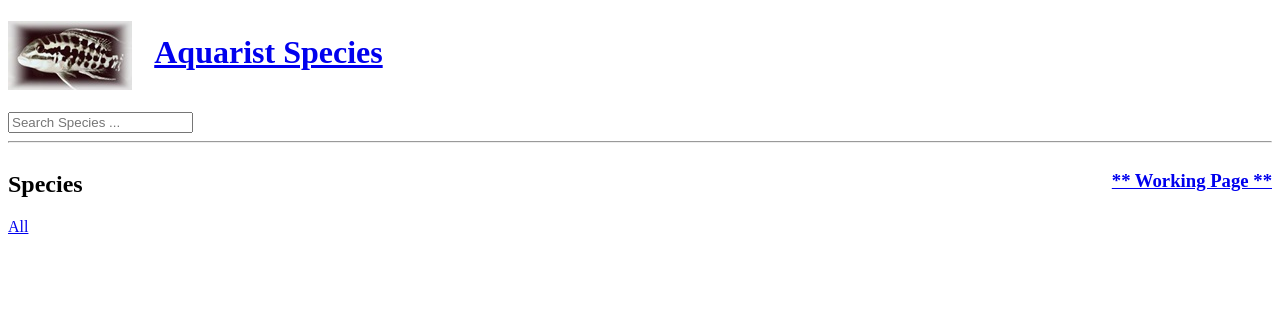
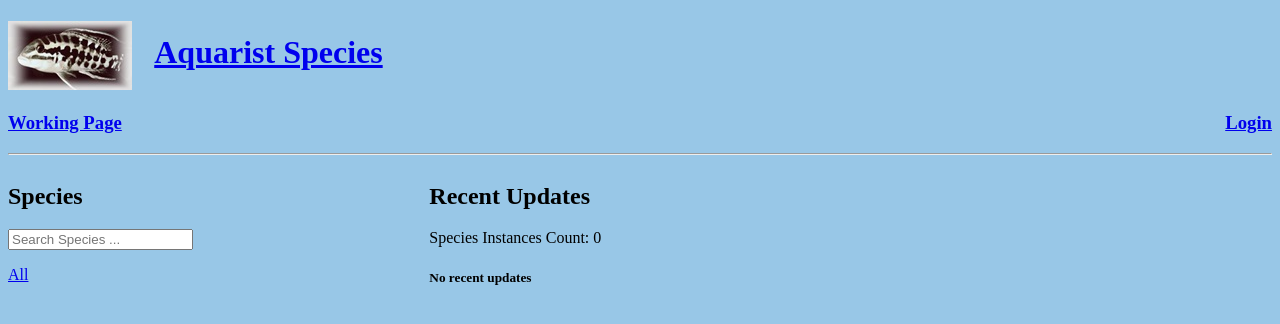
Before and after one commit to CraigS2/SpeciesNet, a Django app: page / in a window 1280 px wide. Shown: the top 324 px of the page. Run offline with Django 5.2, Linux system fonts and the light colour scheme; data that the repository does not hold is empty.

Commit message:
Add Recent Updates to Home Page
Misc view and HTML cleanup. Used remaining white space on Home Page to show last 16 SpeciesInstance updates.

```diff
--- a/speciesnet/species/forms.py
+++ b/speciesnet/species/forms.py
@@ -10,3 +10,4 @@ class SpeciesInstanceForm (ModelForm):
     class Meta:
         model = SpeciesInstance
         fields = '__all__'
+        exclude = ['user', 'species']
--- a/speciesnet/species/templates/species/aquarist.html
+++ b/speciesnet/species/templates/species/aquarist.html
@@ -8,12 +8,12 @@
 <p><large><B>Home State: </B>TODO</large></p>
 <hr>
 
-<h2>Aquarist keeps the following species:</h2>
+<h2>Keeps the following species:</h2>
 {% if speciesKept.all.count > 0  %}
 <div>
     {% for speciesInstance in speciesKept %}
     <div>
-        <h3><a href="{% url 'speciesInstance' speciesInstance.id %}">{{speciesInstance.name}}</a></h3>
+        <h5><a href="{% url 'speciesInstance' speciesInstance.id %}">{{speciesInstance.name}}</a></h5>
     </div>
     {% endfor %}
 </div>
--- a/speciesnet/species/templates/species/createSpecies.html
+++ b/speciesnet/species/templates/species/createSpecies.html
@@ -2,7 +2,7 @@
 
 {% block content %}
 
-<h1>Fish Species: CREATE/EDIT</h1>
+<h1>Add/Edit Fish Species:</h1>
 
     <div>
         <form method="POST" action="">
--- a/speciesnet/species/templates/species/createSpeciesInstance.html
+++ b/speciesnet/species/templates/species/createSpeciesInstance.html
@@ -2,7 +2,7 @@
 
 {% block content %}
 
-<h1>Fish Species Instance: CREATE/EDIT</h1>
+<h1>Add/Edit Fish Species Instance</h1>
 
     <div>
         <form method="POST" action="">
--- a/speciesnet/species/templates/species/home.html
+++ b/speciesnet/species/templates/species/home.html
@@ -1,18 +1,14 @@
 {% extends 'main.html' %}
-<!-- context = {'speciesSet': speciesSet, 'speciesInstances': speciesInstances, 'speciesKeepers': speciesKeepers} -->
+
 {% block content %}
 
-<!-- Temporary CSS code embedded here for now ... to be removed -->
-<style>
-    .home-container
-    {
-        display: grid;
-        grid-template-columns: 1fr 2fr
-    }
-</style>
 <div class="home-container">
     <div class="sidebar-container">
         <h2>Species</h2>
+        <form method="GET" action="{% url 'home' %}">
+            <input type="text" name="q" placeholder="Search Species ..."/>
+        </form>
+        <p>
         <div>
             <a href="{% url 'home' %}">All</a>
         </div>
@@ -26,8 +22,24 @@
             </div>
         {% endfor %}
     </div>
-    <div>
-        <h3 align="right"><a href="{% url 'working' %}">** Working Page **</a></h3>
+    <div class="activity-container">
+        <h2>Recent Updates</h2>
+        <p>Species Instances Count: {{speciesInstances.count}}</p>
+        {% if speciesInstances.count > 0  %}
+        <div>
+            {% for speciesInstance in speciesInstances %}
+            <div>
+                <p>
+                <a href="{% url 'speciesInstance' speciesInstance.id %}">{{speciesInstance.name}}</a>
+                 ({{speciesInstance.lastUpdated | timesince}}) by
+                <a href="{% url 'aquarist' speciesInstance.user.id %}">{{speciesInstance.user.username}}</a>
+                </p>
+            </div>
+            {% endfor %}
+        </div>
+        {% else %}
+            <h5>No recent updates</h5>
+        {% endif %}
     </div>
 </div>
 
--- a/speciesnet/species/templates/species/species.html
+++ b/speciesnet/species/templates/species/species.html
@@ -10,7 +10,8 @@
 <p><b>Distribution:</b> {{species.local_distribution}}</p>
 
 <h3><a href="{% url 'updateSpecies' species.id %}">Edit Species Profile</a></h3>
-<p>----------------------------------</p>
+<p>&nbsp;</p>
+<hr>
 
 <h2>Aquarists keeping this Species</h2>
 {% if species.species_instances.all.count > 0  %}
@@ -26,5 +27,5 @@
     <h5>None</h5>
 {% endif %}
 
-<h3><a href="{% url 'createSpeciesInstance' species.id %}">Create New Kept Species Instance</a> <i>(I keep this species!)</i></h3>
+<h3><a href="{% url 'createSpeciesInstance' species.id %}">Add Species Instance</a> <i>(I keep this fish!)</i></h3>
 {% endblock content %}
--- a/speciesnet/species/urls.py
+++ b/speciesnet/species/urls.py
@@ -2,6 +2,9 @@ from django.urls import path
 from . import views
 
 urlpatterns = [
+    path('login/', views.loginUser, name="login"),
+    path('logout/', views.logoutUser, name="logout"),
+    path('register/', views.registerUser, name="register"),
     path('', views.home, name="home"),
     path('aquarist/<str:pk>/', views.aquarist, name="aquarist"),
     path('species/<str:pk>/', views.species, name="species"),
--- a/speciesnet/species/views.py
+++ b/speciesnet/species/views.py
@@ -1,26 +1,70 @@
 from django.shortcuts import render, redirect
+from django.contrib import messages
 from django.contrib.auth.models import User
+from django.contrib.auth.decorators import login_required
 from django.db.models import Count
 from django.db.models import Q
+from django.contrib.auth.models import User
+from django.contrib.auth import authenticate, login, logout
+from django.contrib.auth.forms import UserCreationForm
 from .models import Species, SpeciesInstance
 from .forms import SpeciesForm, SpeciesInstanceForm
 
-# Create your views here.
+def loginUser(request):
+    page = 'login'
+    if request.user.is_authenticated:
+        return redirect('home')
+
+    if (request.method == 'POST'):
+        username = request.POST.get('username').lower()
+        password = request.POST.get('password')
+        try:
+            user = User.objects.get(username=username)
+        except:
+            messages.error(request, 'Login failed - user not found')
+
+        user = authenticate(request, username=username, password=password)
+        if user is not None:
+            login(request, user)
+            return redirect('home')
+        else:
+            messages.error(request, 'Username or Password does not exist')
+
+    context = {'page': page}
+    return render (request, 'species/login_register.html', context)
+
+def logoutUser(request):
+    logout(request)
+    return redirect('home')
+
+def registerUser(request):
+    form = UserCreationForm()
+
+    if request.method == 'POST':
+        form = UserCreationForm(request.POST)
+        if form.is_valid():
+            user = form.save(commit=False)          #allows access to user prior to DB commit
+            #user.username = user.username.lower()   # force all lower case
+            user.save()                             # commit user to DB
+            login (request, user)                   # courtesy - log user in then send to home page
+            return redirect('home')
+        else:
+            messages.error(request, 'An error occurred during registration')
+
+    context = {'form': form}
+    return render (request, 'species/login_register.html', context)
 
 def home(request):
-    speciesKeepers = User.objects.all()
     speciesSet = Species.objects.all()
-    speciesInstances = SpeciesInstance.objects.all()
+    speciesInstances = SpeciesInstance.objects.all()[:16] # limit recent update list to 16 items
     # set up species filter - __ denotes parent, compact odd syntax if else sets q to '' if no results
-    # icontains vs contains case sensitivity, also can use starts with, ends with see search docs
     q = request.GET.get('q') if request.GET.get('q') != None else ''
-    # speciesFilter = Species.objects.filter(name__icontains=q)
-    speciesFilter = Species.objects.filter(Q(name__icontains=q) | Q(description__icontains=q))
-
-    context = {'speciesFilter': speciesFilter, 'speciesSet': speciesSet, 'speciesInstances': speciesInstances, 'speciesKeepers': speciesKeepers}
-    return render(request, 'species/home.html',context)
+    speciesFilter = Species.objects.filter(Q(name__icontains=q) | Q(local_distribution__icontains=q) | Q(description__icontains=q))
+    context = {'speciesFilter': speciesFilter, 'speciesInstances': speciesInstances}
+    return render(request, 'species/home.html', context)
 
 # temporary working page to try out view scenarios and keep useful nuggets of code
+
 def working(request):
     speciesKeepers = User.objects.all()
     speciesSet = Species.objects.all()
@@ -28,14 +72,11 @@ def working(request):
     context = {'speciesSet': speciesSet, 'speciesInstances': speciesInstances, 'speciesKeepers': speciesKeepers}
     return render(request, 'species/working.html',context)
 
-
-
-
 ### View the basic elements of ASN: Aquarist, Species, and SpeciesInstance
 
 def aquarist(request, pk):
     aquarist = User.objects.get(id=pk)
-    speciesKept = SpeciesInstance.objects.filter(user=aquarist)
+    speciesKept = SpeciesInstance.objects.filter(user=aquarist).order_by('name')
     context = {'aquarist': aquarist, 'speciesKept': speciesKept}
     return render (request, 'species/aquarist.html', context)
 
@@ -52,6 +93,7 @@ def speciesInstance(request, pk):
 
 ### CRUD Support for Species & SpeciesInstance - Users are Admin managed
 
+@login_required(login_url='login')
 def createSpecies (request):
     form = SpeciesForm()
     if (request.method == 'POST'):
@@ -63,6 +105,7 @@ def createSpecies (request):
     context = {'form': form}
     return render (request, 'species/createSpecies.html', context)
 
+@login_required(login_url='login')
 def updateSpecies (request, pk):
     species = Species.objects.get(id=pk)
     form = SpeciesForm(instance=species)
@@ -78,6 +121,7 @@ def updateSpecies (request, pk):
 #TODO manage species deletion TBD Admin level only? Allow author to delete? Allow only if no SpeciesInstances?
 #TODO manage species updates only to creator and Admins? TBD
 
+@login_required(login_url='login')
 def createSpeciesInstance (request):
     form = SpeciesInstanceForm()
     if (request.method == 'POST'):
@@ -89,18 +133,23 @@ def createSpeciesInstance (request):
     context = {'form': form}
     return render (request, 'species/createSpeciesInstance.html', context)
 
+@login_required(login_url='login')
 def createSpeciesInstance (request, pk):
     species = Species.objects.get(id=pk)
-    form = SpeciesInstanceForm(instance=species)
+    #form = SpeciesInstanceForm(instance=species) worked ... but seems odd -> related not same objects
+    form = SpeciesInstanceForm(initial={"name":species.name, "species":species.id })
     if (request.method == 'POST'):
         print (request.POST) #TODO remove print statement
         form2 = SpeciesInstanceForm(request.POST)
         if form2.is_valid():
+            form2.instance.user = request.user
+            form2.instance.species = species
             form2.save()
             return redirect('home')
     context = {'form': form}
     return render (request, 'species/createSpeciesInstance.html', context)
 
+@login_required(login_url='login')
 def updateSpeciesInstance (request, pk):
     speciesInstance = SpeciesInstance.objects.get(id=pk)
     form = SpeciesInstanceForm(instance=speciesInstance)
@@ -113,6 +162,7 @@ def updateSpeciesInstance (request, pk):
     context = {'form': form}
     return render (request, 'species/createSpeciesInstance.html', context)
 
+@login_required(login_url='login')
 def deleteSpeciesInstance (request, pk):
     speciesInstance = SpeciesInstance.objects.get(id=pk)
     if (request.method == 'POST'):
--- a/speciesnet/speciesnet/settings.py
+++ b/speciesnet/speciesnet/settings.py
@@ -122,7 +122,8 @@ USE_TZ = True
 
 STATIC_URL = 'static/'
 STATIC_ROOT = os.path.join(BASE_DIR, 'staticfiles')
-STATICFILES_DIRS = [os.path.join(BASE_DIR, "static")]
+#STATICFILES_DIRS = [os.path.join(BASE_DIR, "static")]
+STATICFILES_DIRS = [ BASE_DIR / 'static' ]
 # must run python manage.py collectstatic?
 
 # Default primary key field type
--- /dev/null
+++ b/speciesnet/static/styles/asn_main.css
@@ -0,0 +1,15 @@
+body
+{
+    background-color: rgb(152, 199, 231);
+}
+
+a:visited
+{
+    color:rgb(70, 40, 206)
+}
+
+.home-container
+{
+    display: grid;
+    grid-template-columns: 1fr 2fr
+}
--- a/speciesnet/templates/main.html
+++ b/speciesnet/templates/main.html
@@ -1,16 +1,23 @@
 <!DOCTYPE html>
+{% load static %}
 <html>
     <head>
         <meta charset='utf-8'>
         <title>Aquarist Species</title>
+        <link rel="stylesheet" href="{% static 'styles\asn_main.css' %}">
         <meta name='viewport' content='width=device-width, initial-scale=1'>
     </head>
-
 <body>
     {% include 'navbar.html' %}
+    {% if messages %}
+    <ul class="messages">
+        {% for message in messages %}
+            <li>{{ message }}</li>
+        {% endfor %}
+    </ul>
+    {% endif %}
 
     {% block content %}
-
     {% endblock %}
 </body>
 </html>
--- a/speciesnet/templates/navbar.html
+++ b/speciesnet/templates/navbar.html
@@ -1,12 +1,22 @@
 {% load static %}
 <div>
     <h1>
-        <a href="/"><img style="vertical-align:middle" src={% static 'SpeciesNet1s.jpg'%}></a>
+        <a href="/"><img style="vertical-align:middle" src={% static 'images\SpeciesNet1s.jpg' %}></a>
         &nbsp;
         <a href="/">Aquarist Species</a>
     </h1>
-    <form method="GET" action="{% url 'home' %}">
-        <input type="text" name="q" placeholder="Search Species ..."/>
-    </form>
+</div>
+<div>
+    {% if request.user.is_authenticated %}
+        <h3 style = "display: flex; justify-content: space-between;">
+            <span><a href="{% url 'working' %}">Working Page</a></span>
+            <a href="{% url 'logout' %}">Logout {{request.user}}</a></h3>
+        <h3>
+    {% else %}
+        <h3 style = "display: flex; justify-content: space-between;">
+            <span><a href="{% url 'working' %}">Working Page</a></span>
+            <a href="{% url 'login' %}">Login</a></a>
+        </h3>
+    {% endif %}
     <hr>
 </div>
```
Also changed, not shown: speciesnet/species/models.py (+4 -4 lines), speciesnet/species/templates/species/Working.html (+5 -3 lines), speciesnet/species/templates/species/login_register.html (added, +43 -0 lines), speciesnet/static/images/SpeciesNet1.jpg (renamed from speciesnet/static/SpeciesNet1.jpg), speciesnet/static/images/SpeciesNet1s.jpg (renamed from speciesnet/static/SpeciesNet1s.jpg).
